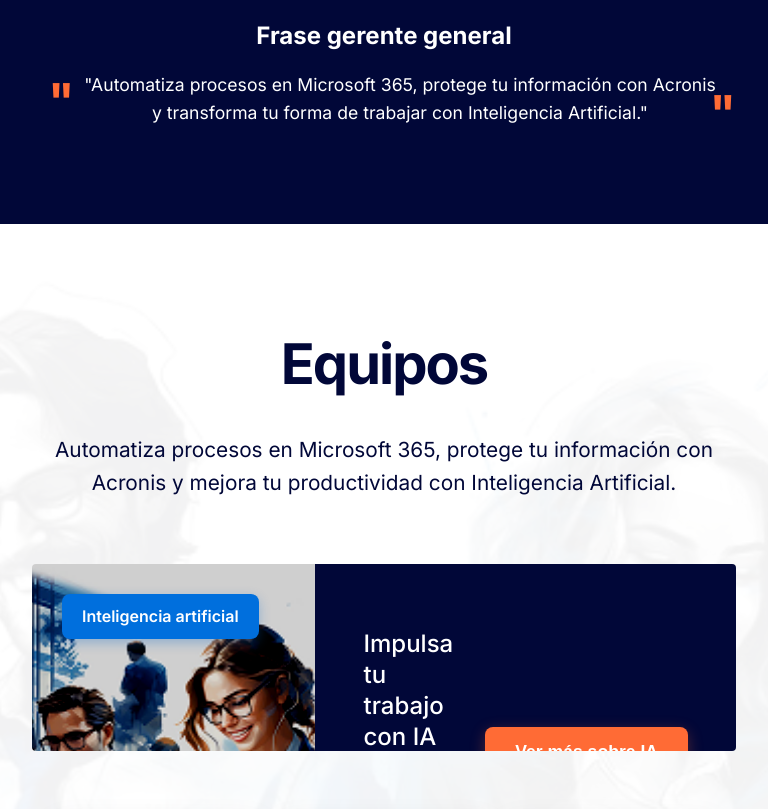
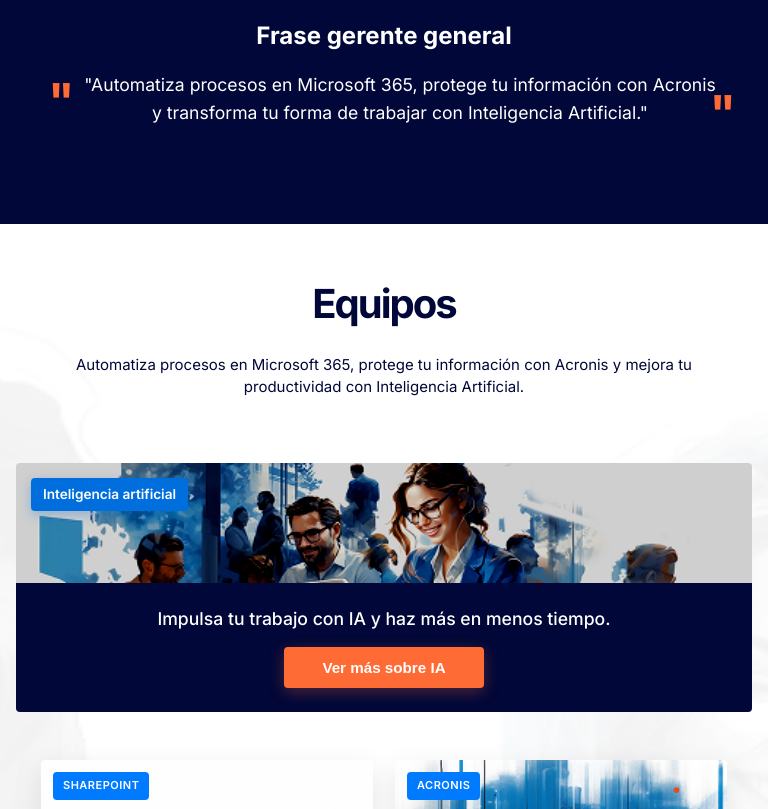
Before and after one commit to Friii-7/astro-enovel-dev, an Astro site: page /nosotros in a window 768 px wide. Shown: the part 1165-1974 px from the top of the page. Built offline with nearby package versions, Linux system fonts and the light colour scheme; Astro itself is replaced by a stand-in of ours.

Commit message:
Enhance Equipos component layout and styles, adding responsive design for better user experience across devices

```diff
--- a/src/components/nosotrus/Equipos.astro
+++ b/src/components/nosotrus/Equipos.astro
@@ -6,21 +6,28 @@
   <div class="equipos-header">
     <h2 class="equipos-title">Equipos</h2>
     <p class="equipos-description">
-            Automatiza procesos en Microsoft 365, protege tu información con Acronis y mejora tu productividad con Inteligencia Artificial.
+      Automatiza procesos en Microsoft 365, protege tu información con Acronis y
+      mejora tu productividad con Inteligencia Artificial.
     </p>
   </div>
 
   <div class="equipos-content">
     <div class="equipos-left">
       <div class="image-container">
-                <img src="/images/Rectangle 54.png" alt="Equipo de trabajo" class="team-image">
+        <img
+          src="/images/Rectangle 54.png"
+          alt="Equipo de trabajo"
+          class="team-image"
+        />
         <div class="ai-tag">Inteligencia artificial</div>
       </div>
     </div>
 
     <div class="equipos-right">
       <div class="content-box">
-                <p class="ai-text">Impulsa tu trabajo con IA y haz más en menos tiempo.</p>
+        <p class="ai-text">
+          Impulsa tu trabajo con IA y haz más en menos tiempo.
+        </p>
         <button class="ai-button">Ver más sobre IA</button>
       </div>
     </div>
@@ -34,7 +41,10 @@
         <div class="card-top">
           <div class="tag">SharePoint</div>
           <div class="illustration">
-                        <img src="/images/Group 15.png" alt="SharePoint - Organización y colaboración" />
+            <img
+              src="/images/Group 15.png"
+              alt="SharePoint - Organización y colaboración"
+            />
           </div>
         </div>
         <div class="card-bottom">
@@ -50,12 +60,16 @@
         <div class="card-top">
           <div class="tag">Acronis</div>
           <div class="illustration">
-                        <img src="/images/Rectangle 48.png" alt="Acronis - Protección de datos" />
+            <img
+              src="/images/Rectangle 48.png"
+              alt="Acronis - Protección de datos"
+            />
           </div>
         </div>
         <div class="card-bottom">
           <p class="servicio-descripcion">
-                        Protege tu información con copias de seguridad inteligentes y seguras.
+            Protege tu información con copias de seguridad inteligentes y
+            seguras.
           </p>
           <button class="btn-ver-mas">Ver más</button>
         </div>
@@ -66,7 +80,10 @@
         <div class="card-top">
           <div class="tag">Microsoft 365</div>
           <div class="illustration">
-                        <img src="/images/Rectangle.png" alt="Microsoft 365 - Productividad y automatización" />
+            <img
+              src="/images/Rectangle.png"
+              alt="Microsoft 365 - Productividad y automatización"
+            />
           </div>
         </div>
         <div class="card-bottom">
@@ -82,7 +99,11 @@
 
 <style>
   .equipos-section {
-    background: linear-gradient(rgba(255, 255, 255, 0.95), rgba(255, 255, 255, 0.95)), url('/images/imageenovel1.png');
+    background: linear-gradient(
+        rgba(255, 255, 255, 0.95),
+        rgba(255, 255, 255, 0.95)
+      ),
+      url("/images/imageenovel1.png");
     background-size: cover;
     background-position: center;
     padding: 6rem 2rem;
@@ -108,10 +129,141 @@
   }
 
   .equipos-description {
-    font-size: 1.3rem;
+    font-family: Inter;
+    font-size: 18px;
+    font-weight: 400;
+    font-style: normal;
+    line-height: 28px;
+    letter-spacing: 0%;
     color: #010738;
+    white-space: nowrap;
+    text-align: center;
+    max-width: 600px;
+    margin: 49px auto;
+    /* padding: 0px 0rem; */
+    margin-left: -152px;
+  }
+
+  /* Responsive para tablets y móviles */
+  @media screen and (max-width: 1024px) {
+    .equipos-section {
+      padding: 4rem 1.5rem;
+    }
+
+    .equipos-title {
+      font-size: 3rem;
+      margin-bottom: 1.2rem;
+    }
+
+    .equipos-description {
+      white-space: normal;
+      margin: 25px auto;
+      margin-left: auto;
+      margin-right: auto;
+      padding: 0 1rem;
       line-height: 1.6;
-    font-weight: 400;
+      text-align: center;
+      max-width: 90%;
+      font-size: 17px;
+    }
+
+    .equipos-content {
+      max-width: 100%;
+      height: auto;
+      min-height: 160px;
+      overflow: visible;
+    }
+
+    .image-container {
+      overflow: visible;
+      position: relative;
+    }
+
+    .content-box {
+      padding: 1.5rem 2rem;
+      flex-direction: row;
+      gap: 1rem;
+    }
+
+    .ai-text {
+      font-size: 1.1rem;
+      max-width: 100%;
+      width: auto;
+      height: auto;
+      padding: 1rem 0;
+    }
+
+    .ai-button {
+      padding: 1rem 1.5rem;
+      font-size: 0.95rem;
+      white-space: nowrap;
+    }
+
+    .ai-tag {
+      overflow: visible;
+      white-space: nowrap;
+      z-index: 10;
+    }
+  }
+
+  /* iPad específicamente */
+  @media screen and (min-width: 768px) and (max-width: 1024px) {
+    .equipos-section {
+      padding: 3.5rem 2rem;
+    }
+
+    .equipos-title {
+      font-size: 2.8rem;
+    }
+
+    .equipos-description {
+      white-space: normal;
+      margin: 20px auto;
+      margin-left: auto;
+      margin-right: auto;
+      padding: 0 1.5rem;
+      line-height: 1.6;
+      text-align: center;
+      max-width: 85%;
+      font-size: 16px;
+    }
+
+    .equipos-content {
+      height: 140px;
+      max-width: 100%;
+      overflow: visible;
+    }
+
+    .image-container {
+      height: 100%;
+      overflow: visible;
+      position: relative;
+    }
+
+    .content-box {
+      padding: 1.2rem 1.8rem;
+    }
+
+    .ai-text {
+      font-size: 1rem;
+      padding: 0.8rem 0;
+    }
+
+    .ai-button {
+      padding: 0.8rem 1.2rem;
+      font-size: 0.9rem;
+    }
+
+    .ai-tag {
+      top: 15px;
+      left: 15px;
+      padding: 6px 12px;
+      font-size: 0.85rem;
+      z-index: 10;
+      position: absolute;
+      white-space: nowrap;
+      overflow: visible;
+    }
   }
 
 .equipos-content {
@@ -136,6 +288,8 @@
   border-radius: 0;
   overflow: hidden;
   box-shadow: none;
+  display: flex;
+  align-items: center;
 }
 
 .team-image {
@@ -144,20 +298,23 @@
   object-fit: cover;
   object-position: center;
   filter: brightness(0.8) contrast(1.2);
-    margin-top:-30px;
+  margin: 0;
 }
 
 .ai-tag {
   position: absolute;
   top: 30px;
   left: 30px;
-    background: #006FDD;
+  background: #006fdd;
   color: white;
   padding: 10px 20px;
-    border-radius: 8px;
+  border-radius: 4px;
   font-size: 1rem;
   font-weight: 600;
   box-shadow: 0 4px 12px rgba(0, 102, 204, 0.3);
+  z-index: 10;
+  white-space: nowrap;
+  overflow: visible;
 }
 
 .equipos-right {
@@ -167,7 +324,7 @@
 
 .content-box {
   background: #010738;
-    padding: 4rem 3rem;
+  padding: 2rem 2.5rem;
   border-radius: 0;
   width: 100%;
   height: 100%;
@@ -176,29 +333,39 @@
   align-items: center;
   justify-content: space-between;
   box-shadow: none;
+  gap: 8px;
 }
 
 .ai-text {
   color: white;
-    font-size: 1.5rem;
+  font-size: 1.25rem;
   font-weight: 500;
-    line-height: 1.3;
+  line-height: 1.4;
   margin: 0;
   flex: 1;
+  max-width: 394px;
+  width: 394px;
+  height: 111px;
+  display: flex;
+  align-items: center;
+  padding-top: 40px;
+  padding-bottom: 40px;
 }
 
 .ai-button {
   background: #ff6b35;
   color: white;
   border: none;
-    padding: 15px 30px;
-    border-radius: 8px;
-    font-size: 1.1rem;
+  padding: 40px 26px;
+  border-radius: 4px;
+  font-size: 1rem;
   font-weight: 600;
   cursor: pointer;
   transition: all 0.3s ease;
-    margin-left: 2rem;
+  margin-left: 8px;
   box-shadow: 0 4px 15px rgba(255, 107, 53, 0.3);
+  white-space: nowrap;
+  gap: 8px;
 }
 
 .ai-button:hover {
@@ -323,7 +490,171 @@
   box-shadow: 0 5px 15px rgba(255, 69, 0, 0.3);
 }
 
-    /* Responsive Design */
+  @media screen and (max-width: 768px) {
+    .equipos-section {
+      padding: 3rem 1rem;
+    }
+
+    .equipos-title {
+      font-size: 2.5rem;
+      margin-bottom: 1rem;
+    }
+
+    .equipos-description {
+      font-size: 15px;
+      margin: 18px auto;
+      margin-left: auto;
+      margin-right: auto;
+      padding: 0 0.5rem;
+      line-height: 1.5;
+      text-align: center;
+      max-width: 95%;
+    }
+
+    .equipos-content {
+      grid-template-columns: 1fr;
+      height: auto;
+      min-height: 200px;
+    }
+
+    .image-container {
+      height: 120px;
+    }
+
+    .content-box {
+      padding: 1.5rem;
+      flex-direction: column;
+      text-align: center;
+      gap: 1rem;
+    }
+
+    .ai-text {
+      font-size: 1.1rem;
+      margin-bottom: 0;
+      flex: none;
+      max-width: 100%;
+      width: auto;
+      height: auto;
+      padding: 0;
+    }
+
+    .ai-button {
+      padding: 12px 24px;
+      font-size: 0.95rem;
+      margin-left: 0;
+      width: auto;
+      min-width: 200px;
+    }
+
+    .ai-tag {
+      top: 15px;
+      left: 15px;
+      padding: 6px 12px;
+      font-size: 0.85rem;
+    }
+  }
+
+  @media screen and (max-width: 480px) {
+    .equipos-section {
+      padding: 2.5rem 0.8rem;
+    }
+
+    .equipos-title {
+      font-size: 2.2rem;
+      margin-bottom: 0.8rem;
+    }
+
+    .equipos-description {
+      font-size: 14px;
+      margin: 15px auto;
+      padding: 0 0.3rem;
+      line-height: 1.4;
+    }
+
+    .equipos-content {
+      min-height: 180px;
+    }
+
+    .image-container {
+      height: 100px;
+    }
+
+    .content-box {
+      padding: 1.2rem 1rem;
+      gap: 0.8rem;
+    }
+
+    .ai-text {
+      font-size: 1rem;
+      margin-bottom: 0;
+    }
+
+    .ai-button {
+      padding: 10px 20px;
+      font-size: 0.9rem;
+      min-width: 180px;
+    }
+
+    .ai-tag {
+      top: 10px;
+      left: 10px;
+      padding: 5px 10px;
+      font-size: 0.8rem;
+    }
+  }
+
+  /* Responsive para servicios - iPad */
+  @media screen and (min-width: 481px) and (max-width: 768px) {
+    .servicios-container {
+      padding: 0 25px;
+      margin: 3rem auto 0;
+    }
+
+    .servicios-grid {
+      grid-template-columns: repeat(2, 1fr);
+      gap: 22px;
+      margin-top: 30px;
+    }
+
+    .servicio-card {
+      height: 440px;
+      border-radius: 4px;
+    }
+
+    .card-top {
+      padding: 0;
+    }
+
+    .illustration img {
+      border-radius: 4px 4px 0 0;
+    }
+
+    .tag {
+      top: 12px;
+      left: 12px;
+      font-size: 11px;
+      padding: 5px 10px;
+    }
+
+    .card-bottom {
+      padding: 22px 18px;
+    }
+
+    .servicio-descripcion {
+      font-size: 14px;
+      margin-bottom: 18px;
+      line-height: 1.4;
+    }
+
+    .btn-ver-mas {
+      width: 100%;
+      max-width: 210px;
+      height: 37px;
+      font-size: 12px;
+    }
+  }
+
+  /* Responsive Design para servicios */
   /* iPad y tablets */
   @media screen and (min-width: 768px) and (max-width: 1024px) {
     .servicios-container {
@@ -340,7 +671,7 @@
 
     .servicio-card {
       height: 400px;
-            border-radius: 8px;
+      border-radius: 4px;
       min-width: 0;
     }
 
@@ -450,53 +781,8 @@
       border-radius: 4px;
     }
   }
+
   @media screen and (max-width: 767px) {
-    .equipos-section {
-        padding: 3rem 1rem;
-    }
-
-    .equipos-header {
-        margin-bottom: 3rem;
-    }
-
-    .equipos-title {
-        font-size: 2.5rem;
-        margin-bottom: 1rem;
-    }
-
-    .equipos-description {
-        font-size: 1.1rem;
-    }
-
-    .equipos-content {
-        grid-template-columns: 1fr;
-        gap: 0;
-        height: auto;
-        max-width: 100%;
-    }
-
-    .image-container {
-        height: 150px;
-    }
-
-    .content-box {
-        padding: 2rem;
-        flex-direction: column;
-        text-align: center;
-    }
-
-    .ai-text {
-        font-size: 1.2rem;
-        margin-bottom: 1.5rem;
-        flex: none;
-    }
-
-    .ai-button {
-        padding: 12px 24px;
-        font-size: 1rem;
-        margin-left: 0;
-    }
-
     /* Responsive para servicios - iPad */
     .servicios-container {
       padding: 0 20px;
@@ -545,95 +831,9 @@
       height: 36px;
       font-size: 12px;
     }
-
-    /* Responsive para tablets medianas */
-    @media screen and (min-width: 481px) and (max-width: 768px) {
-        .servicios-container {
-            padding: 0 25px;
-            margin: 3rem auto 0;
-        }
-
-        .servicios-grid {
-            grid-template-columns: repeat(2, 1fr);
-            gap: 22px;
-            margin-top: 30px;
-        }
-
-        .servicio-card {
-            height: 440px;
-            border-radius: 4px;
-        }
-
-        .card-top {
-            padding: 0;
-        }
-
-        .illustration img {
-            border-radius: 4px 4px 0 0;
-        }
-
-        .tag {
-            top: 12px;
-            left: 12px;
-            font-size: 11px;
-            padding: 5px 10px;
-        }
-
-        .card-bottom {
-            padding: 22px 18px;
-        }
-
-        .servicio-descripcion {
-            font-size: 14px;
-            margin-bottom: 18px;
-            line-height: 1.4;
-        }
-
-        .btn-ver-mas {
-            width: 100%;
-            max-width: 210px;
-            height: 37px;
-            font-size: 12px;
-        }
-    }
   }
 
   @media screen and (max-width: 480px) {
-    .equipos-section {
-        padding: 2rem 0.5rem;
-    }
-
-    .equipos-header {
-        margin-bottom: 2rem;
-    }
-
-    .equipos-title {
-        font-size: 2rem;
-        margin-bottom: 0.8rem;
-    }
-
-    .equipos-description {
-        font-size: 1rem;
-    }
-
-    .image-container {
-        height: 120px;
-    }
-
-    .content-box {
-        padding: 1.5rem;
-    }
-
-    .ai-text {
-        font-size: 1.1rem;
-        margin-bottom: 1rem;
-    }
-
-    .ai-button {
-        padding: 10px 20px;
-        font-size: 0.9rem;
-    }
-
     /* Responsive para servicios - Mobile */
     .servicios-container {
       padding: 0 12px;
@@ -716,6 +916,57 @@
     }
   }
 
+  /* Responsive para tablets medianas */
+  @media screen and (min-width: 481px) and (max-width: 768px) {
+    .servicios-container {
+      padding: 0 25px;
+      margin: 3rem auto 0;
+    }
+
+    .servicios-grid {
+      grid-template-columns: repeat(2, 1fr);
+      gap: 22px;
+      margin-top: 30px;
+    }
+
+    .servicio-card {
+      height: 440px;
+      border-radius: 4px;
+    }
+
+    .card-top {
+      padding: 0;
+    }
+
+    .illustration img {
+      border-radius: 4px 4px 0 0;
+    }
+
+    .tag {
+      top: 12px;
+      left: 12px;
+      font-size: 11px;
+      padding: 5px 10px;
+    }
+
+    .card-bottom {
+      padding: 22px 18px;
+    }
+
+    .servicio-descripcion {
+      font-size: 14px;
+      margin-bottom: 18px;
+      line-height: 1.4;
+    }
+
+    .btn-ver-mas {
+      width: 100%;
+      max-width: 210px;
+      height: 37px;
+      font-size: 12px;
+    }
+  }
+
   /* Responsive para móviles muy pequeños */
   @media screen and (max-width: 360px) {
     .servicios-container {
```
Lines whose indentation alone changed are shown as unchanged.
